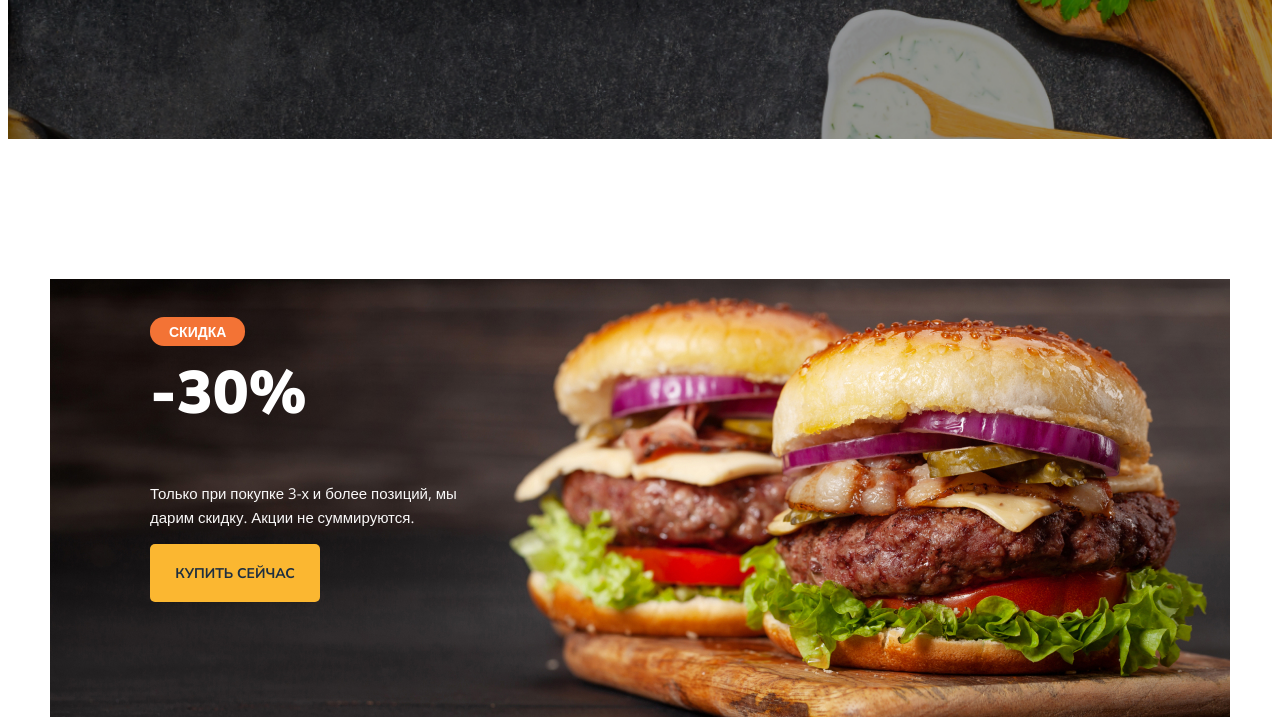
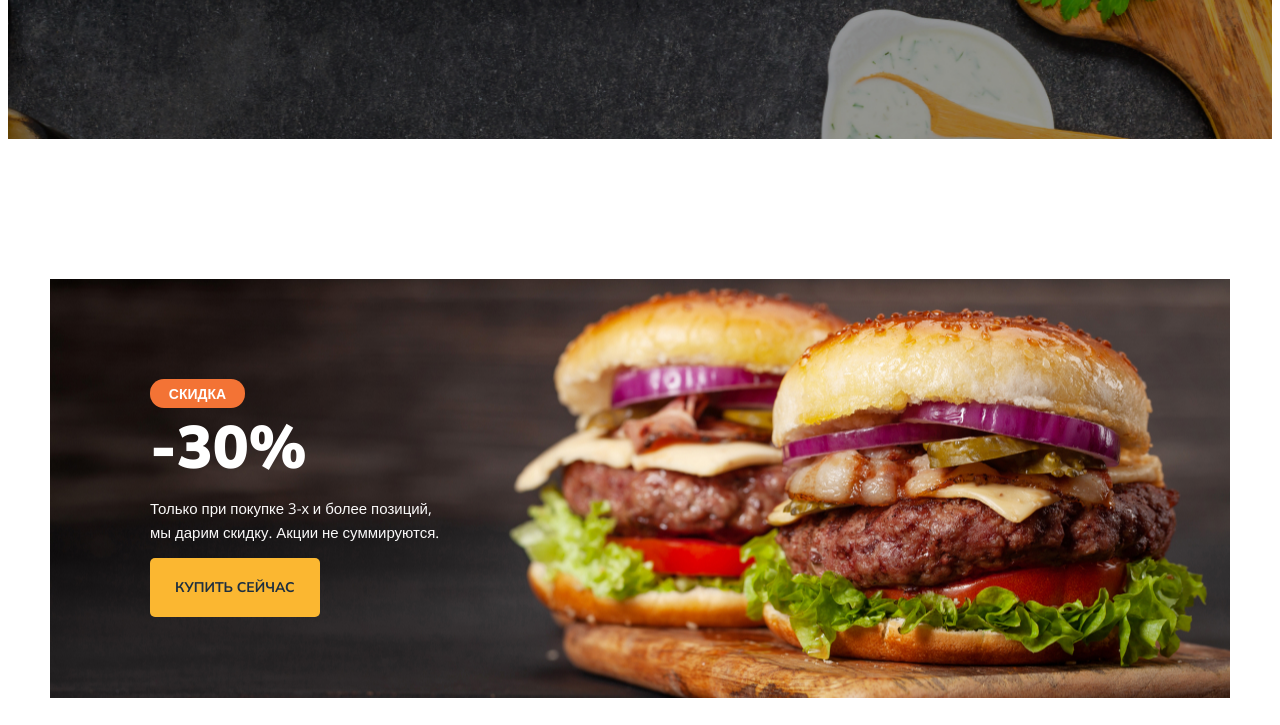
Before and after one commit to Liaaaali/Module01-Burger, a plain HTML site: page index.html in a window 1280 px wide. Shown: the part 473-1198 px from the top of the page. Drawn offline with nearby package versions, Linux system fonts and the light colour scheme.

Commit message:
add styles

```diff
--- a/index.html
+++ b/index.html
@@ -49,14 +49,12 @@
         <div class="container">
             <div class="banner-box">
                 <h2 class="banner-title">
-                    <div><span class="pricedrop">скидка</span></div>
+                <span>скидка</span>
                     -30%
                 </h2>
-                <p class="banner-text">Только при покупке 3-х и более позиций, мы дарим скидку. Акции не суммируются.
+                <p class="banner-text">Только при покупке 3-х и более позиций, мы&nbsp;дарим скидку. Акции не суммируются.
                 </p>
-                <button type="button" class="banner-button">
                 <a href="#" class="banner-link">купить сейчас</a>
-                </button>
             </div>
         </div>
     </div>
--- a/styles/main.css
+++ b/styles/main.css
@@ -158,81 +158,55 @@ header {
     margin: 0 auto;
 }
 
-.banner {
-
-}
-
-.container {
-    max-width: 1180px;
-    margin: 0 auto;
-    padding-left: 15px;
-    padding-right: 15px;
-}
-
 .banner-box {
     background-image: url(../images/banner.jpg);
-    width: 1180px;
-    height: 438px;
-    left: 370px;
-    right: 370px;
+    background-repeat: no-repeat;
+    background-size: cover;
+    background-position: center center;
+    padding: 100px;
 }
 
 .banner-title {
-    font-family: 'Nunito Sans', sans-serif;
     color: #FFFFFF;
     font-weight: 900;
     font-size: 60px;
-    line-height: 76px;
-    margin-left: 100px;
-    margin-top: 100px;
-
+    margin-top: 0;
+    margin-bottom: 7px;
 }
 
-.pricedrop {
+.banner-title span {
     font-family: 'Open Sans', sans-serif;
     font-weight: 600;
     font-size: 14px;
-    line-height: 18px;
+    display: block;
+    max-width: 95px;
+    padding: 5px 0;
+    text-align: center;
     text-transform: uppercase;
     background-color: #F37335;
     border-radius: 14px;
-    padding-left: 19px;
-    padding-right: 19px;
-    padding-top: 5px;
-    padding-bottom: 5px;
-    margin-top: 200px;
+    margin-bottom: -1px;
 }
 
 .banner-text {
     font-family: 'Open Sans', sans-serif;
-    font-weight: 400;
     font-size: 15px;
-    line-height: 24px;
+    line-height: 1.6;
     color: #FAF9F9;
     max-width: 353px;
-    margin-left: 100px;
-
+    margin-top: 0;
+    margin-bottom: 32px;
 
 }
 
 
 .banner-link {
-    font-family: 'Nunito Sans', sans-serif;
     font-weight: 700;
     font-size: 14px;
     text-decoration: none;
     color: #1E2F40;
     text-transform: uppercase;
+    background-color: #FBB731;
+    border-radius: 5px;
+    padding: 20px 25px;
 }
-
-
-.banner-button {
-    background-color: #FBB731;
-    border: none;
-    width: 170px;
-    height: 58px;
-    border-radius: 5px;
-    margin-left: 100px;
-    padding: 20px 10px 20px 10px;
-    margin-bottom: 100px;
-}
```
